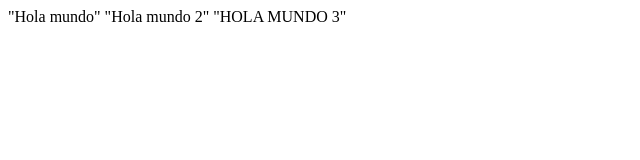
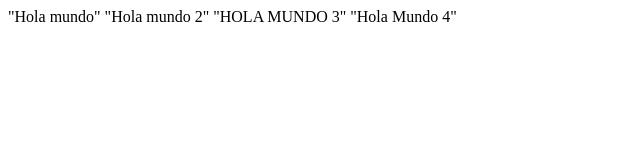
Before and after one commit to TheRexInformatics/intro_herramientas_devops, a plain HTML site: page index.html in a window 1280 px wide. Shown: the whole page, without its empty margins (0-640 px from the left). Drawn offline with Linux system fonts and the light colour scheme.

Commit message:
commit 4

```diff
--- a/index.html
+++ b/index.html
@@ -3,3 +3,5 @@
 <label>"Hola mundo 2"</label>
 
 <label>"HOLA MUNDO 3"</label>
+
+<label>"Hola Mundo 4"</label>
```
